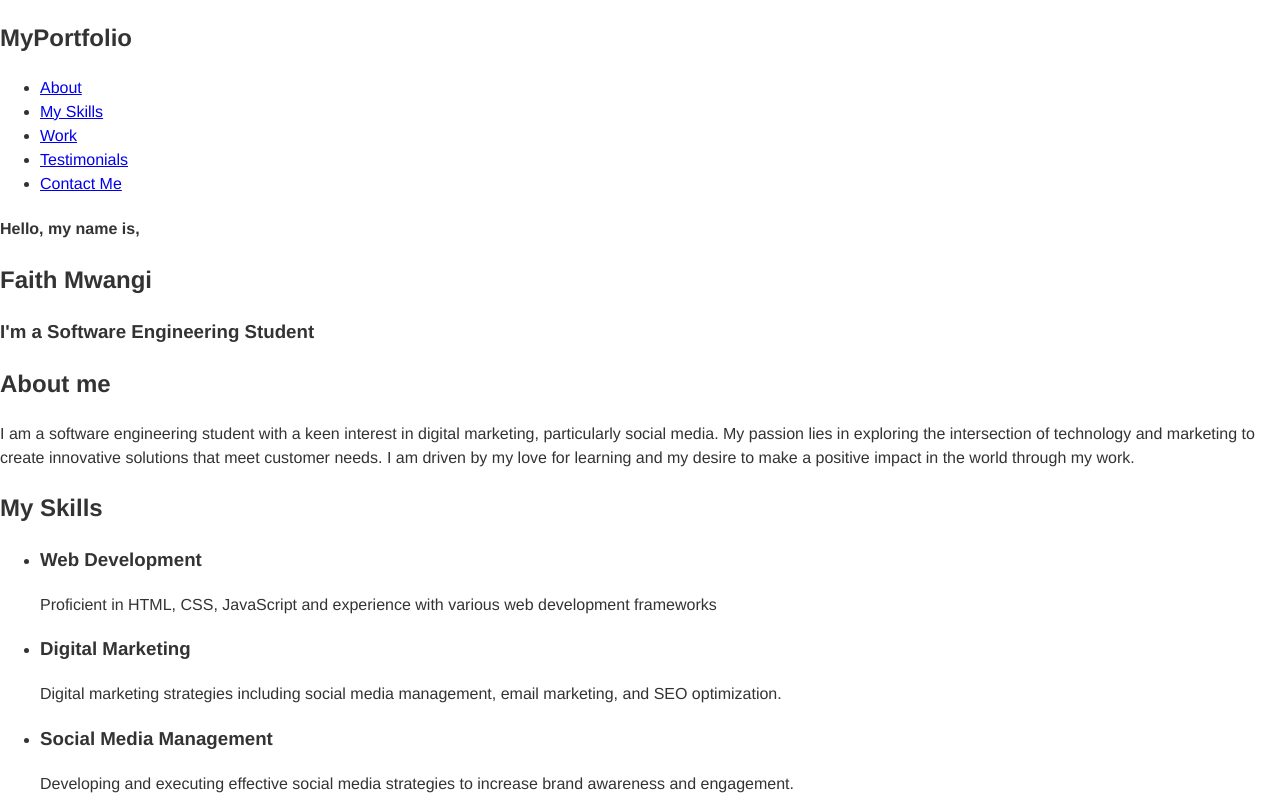
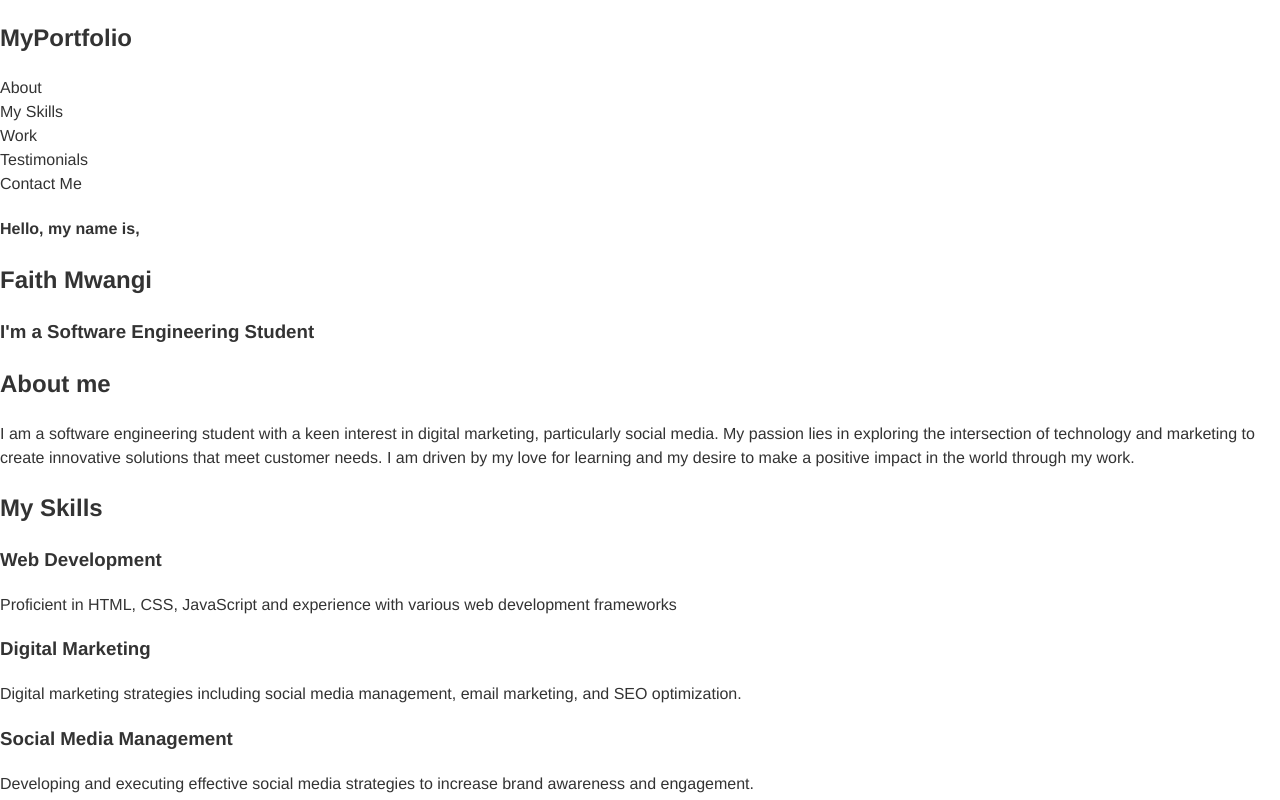
Before and after one commit to faithmwangi/Portfolio, a plain HTML site: page My-Portfolio/index.html in a window 1280 px wide. Shown: the top 800 px of the page. Drawn offline with Linux system fonts and the light colour scheme; a script that the page names is missing.

Commit message:
Remove listing style

```diff
--- a/My-Portfolio/index.css
+++ b/My-Portfolio/index.css
@@ -15,3 +15,13 @@ body {
   left: 0;
   z-index: 0;
 }
+
+a {
+    text-decoration: none;
+    color: #333;
+  }
+  ul {
+    list-style: none;
+    margin: 0;
+    padding: 0;
+  }
```
